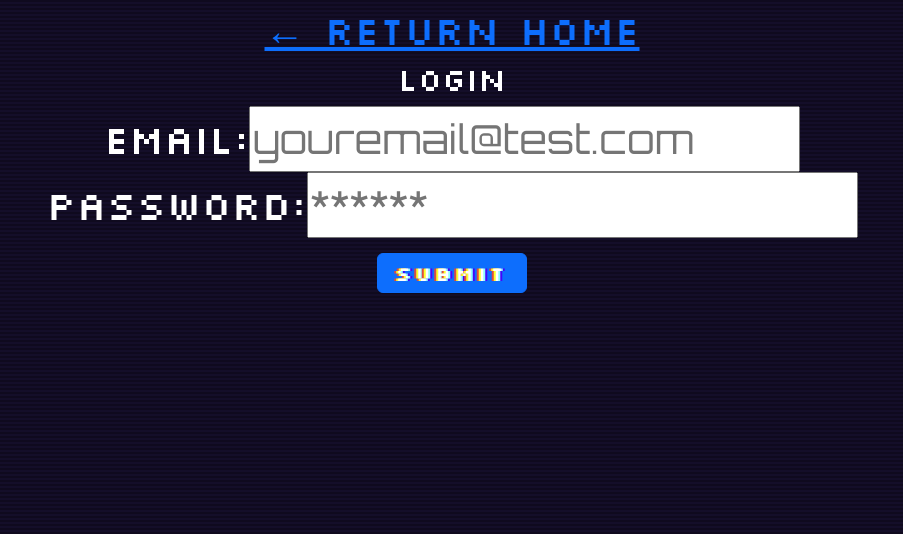
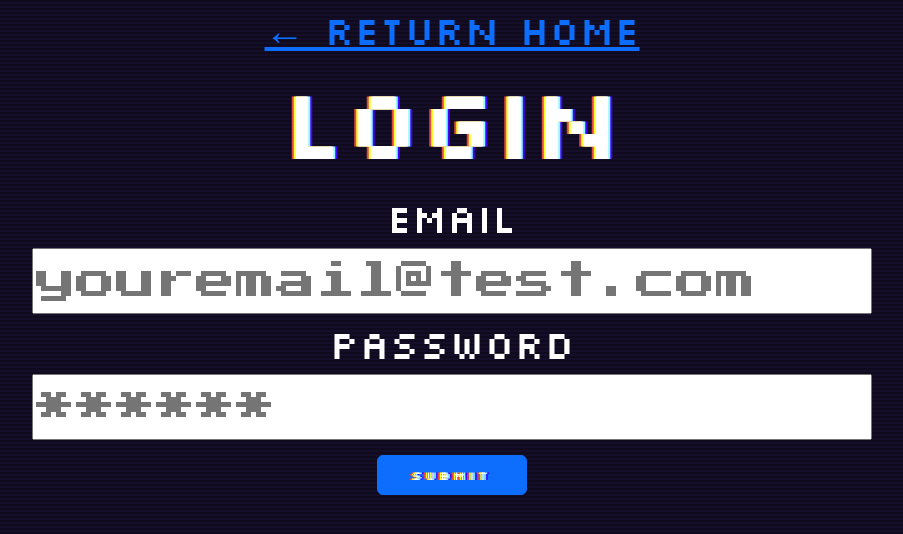
Before and after one commit to GameCatCam/browser-game-project, a React (Vite) app in the folder client/: page /login in a window 1280 px wide. Shown: the top 534 px of the page, without its empty margins (188-1091 px from the left). Built offline with nearby package versions, Linux system fonts and the light colour scheme.

Commit message:
added styling to leaderboard

```diff
--- a/client/src/App.css
+++ b/client/src/App.css
@@ -1,4 +1,5 @@
 @import url('https://fonts.googleapis.com/css2?family=Orbitron&family=Silkscreen&display=swap');
+@import url('https://fonts.googleapis.com/css2?family=Press+Start+2P&display=swap');
 
 html,
 body {
@@ -123,14 +124,25 @@ img {
   animation: blink 1s steps(4, start) infinite
 }
 
-.login, .signup {
+.login,
+.signup {
   font-family: 'Silkscreen', sans-serif;
   font-size: 40px;
   color: white;
   text-align: center;
 }
 
-.btnlgn, .btnsgnp {
+.heading {
+  font-size: 100px;
+  text-shadow: -2px 0 0 #fdff2a,
+    -4px 0 0 #df4a42,
+    2px 0 0 #91fcfe,
+    4px 0 0 #4405fc;
+  animation: blink 1s steps(4, start) infinite
+}
+
+.btnlgn,
+.btnsgnp {
   top: 0;
   bottom: -100px;
   right: 0;
@@ -139,7 +151,7 @@ img {
   width: 150px;
   text-align: center;
   margin: auto;
-  font-size: 20px;
+  font-size: 12px;
   letter-spacing: 5px;
   text-shadow: -2px 0 0 #fdff2a,
     -4px 0 0 #df4a42,
@@ -148,5 +160,59 @@ img {
 }
 
 input {
-  font-family: 'Orbitron', sans-serif;
+  font-family: 'Press Start 2P', sans-serif;
+  display: flex;
+  align-items: center;
+  justify-content: space-between;
+  margin: auto;
 }
+
+ul {
+  list-style: none;
+  color: white;
+  font-size: large;
+}
+
+.gmBtn {
+  height: 40px;
+}
+
+.lbBtn {
+  margin: 10px;
+  ;
+}
+
+#leaderboard {
+  padding: 50px;
+}
+
+.ladder-nav {
+  display: flex;
+  flex-wrap: wrap;
+  align-items: center;
+  background: #5055CB;
+  padding: 10px 25px;
+  border-radius: 10px;
+  border: 1px solid #686EF9;
+}
+
+.ladder-title {
+  flex: 2;
+  text-align: center;
+  font-size: 20px;
+  color: white !important;
+  font-weight: bold;
+  text-transform: uppercase;
+}
+
+.leaderboard-results {
+  text-align: left;
+  border-collapse: collapse;
+}
+
+.leaderboard-results thead th {
+  padding: 25px;
+  color: white;
+  font-size: 14px;
+  font-weight: bold;
+}
--- a/client/src/pages/Game.jsx
+++ b/client/src/pages/Game.jsx
@@ -8,9 +8,9 @@ const Game = () => {
 	return (
 		<div>
 			<header>
-				<Link to="/leaderboard">Leaderboard</Link>
+				<Link className="btn btn-secondary gmBtn" to="/leaderboard">Leaderboard</Link>
 				<img id="logo" src={logo}width="18%"></img>
-				<a href="/" onClick={() => Auth.logout()}>
+				<a className="btn btn-secondary gmBtn" href="/" onClick={() => Auth.logout()}>
                     Logout
                 </a>
 			</header>
--- a/client/src/pages/Leaderboard.jsx
+++ b/client/src/pages/Leaderboard.jsx
@@ -16,13 +16,27 @@ const Leaderboard = () => {
     return (
         <>
             <header>
-                <Link to={"/game"}>Game</Link>
-                <h2 className="leader-header">
-                    Leaderboard Page
-                </h2>
-                <Link to="###">Reset Score</Link>
+                <div>
+                    <Link className="btn btn-secondary lbBtn" to={"/game"}>Game</Link>
+                </div>
+                <div>
+                    <Link className="btn btn-primary lbBtn" to="###">Reset Score</Link>
+                </div>
+
             </header>
-            <div>
+            <div className="container-wrap">
+                <section id="leaderboard">
+                    <nav className="ladder-nav">
+                        <div className="ladder-title">
+                            <h1>Leaderboard</h1>
+                        </div>
+                    </nav>
+                    <table id="rankings" className="leaderboard-results" width="100%">
+                        <thead>
+                            <tr>
+                                <th>Player</th>
+                                <th>PTS</th>
+                            </tr>
                             <ul className="leader-list">
                                 {sortedUsers.map(user => (
                                     <li className="leader-unit" key={user._id}>
@@ -31,6 +45,9 @@ const Leaderboard = () => {
                                     </li>
                                 ))}
                             </ul>
+                        </thead>
+                    </table>
+                </section>
             </div>
         </>
     );
--- a/client/src/pages/Login.jsx
+++ b/client/src/pages/Login.jsx
@@ -33,10 +33,10 @@ function Login() {
 		<div className="login">
 			<Link to="/home">← Return Home</Link>
 
-			<h2>Login</h2>
+			<h1 className="heading">Login</h1>
 			<form onSubmit={handleFormSubmit}>
 				<div>
-					<label htmlFor="email">Email:</label>
+					<label htmlFor="email">Email</label>
 					<input
 						placeholder="youremail@test.com"
 						name="email"
@@ -46,7 +46,7 @@ function Login() {
 					/>
 				</div>
 				<div>
-					<label htmlFor="pwd">Password:</label>
+					<label htmlFor="pwd">Password</label>
 					<input
 						placeholder="******"
 						name="password"
--- a/client/src/pages/Signup.jsx
+++ b/client/src/pages/Signup.jsx
@@ -31,10 +31,10 @@ function Signup() {
 		<div className="signup">
 			<Link to="/home">← Return Home</Link>
 
-			<h2>Signup</h2>
+			<h1 className="heading">Signup</h1>
 			<form onSubmit={handleFormSubmit}>
 				<div>
-					<label htmlFor="username">Username:</label>
+					<label htmlFor="username">Username</label>
 					<input
 						placeholder="username"
 						name="username"
@@ -44,7 +44,7 @@ function Signup() {
 					/>
 				</div>
 				<div>
-					<label htmlFor="email">Email:</label>
+					<label htmlFor="email">Email</label>
 					<input
 						placeholder="youremail@test.com"
 						name="email"
@@ -54,7 +54,7 @@ function Signup() {
 					/>
 				</div>
 				<div>
-					<label htmlFor="pwd">Password:</label>
+					<label htmlFor="pwd">Password</label>
 					<input
 						placeholder="******"
 						name="password"
```
Lines whose indentation alone changed are shown as unchanged.
